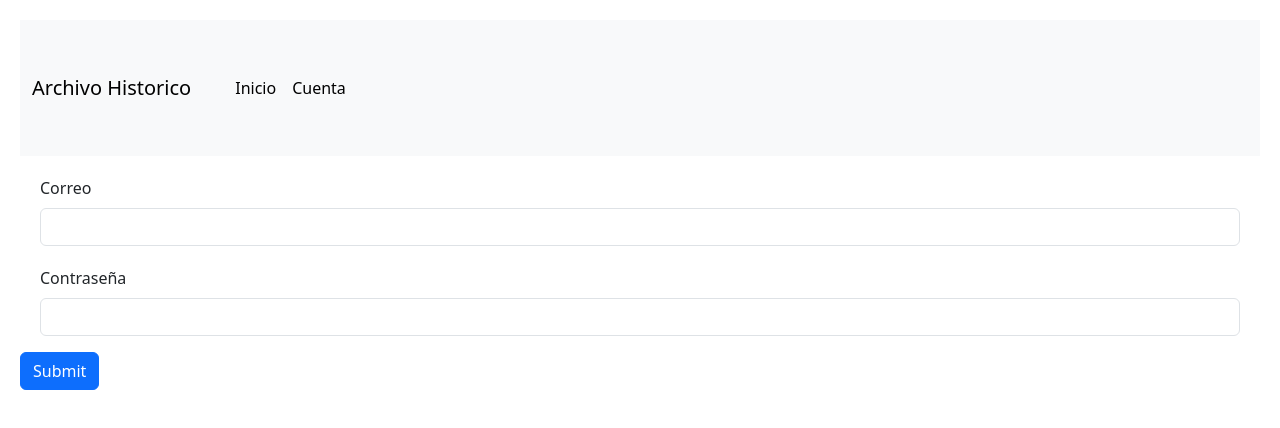
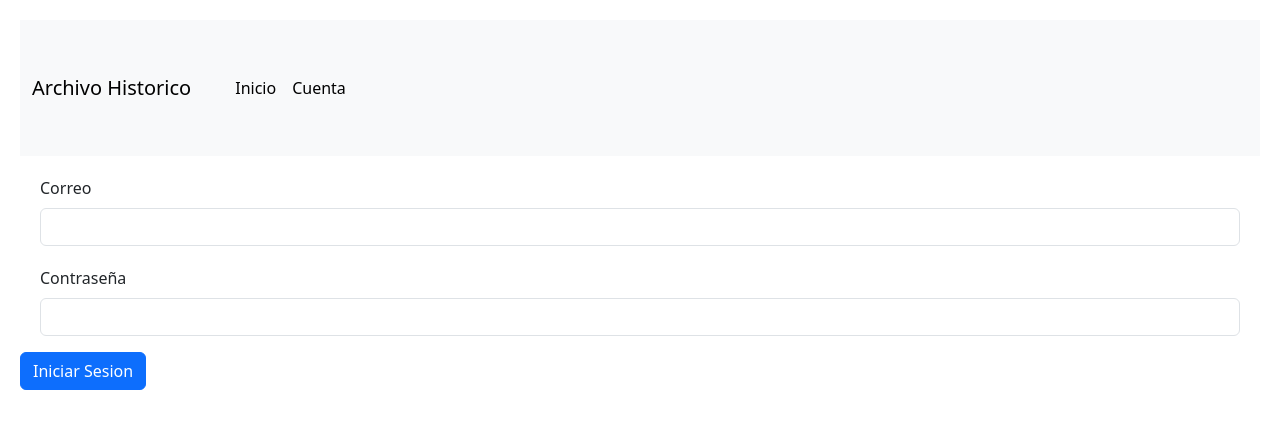
Before and after one commit to Facu137/Archivo-H-Frontend, a React (Vite) app: page /login in a window 1280 px wide. Shown: the top 428 px of the page. Built offline with nearby package versions, Linux system fonts and the light colour scheme.

Commit message:
iniciar sesion corregido

```diff
--- a/src/routes/Login.jsx
+++ b/src/routes/Login.jsx
@@ -24,7 +24,7 @@ export const Login = () => {
       </div>
 
       <button type="submit" className="btn btn-primary">
-        Submit
+        Iniciar Sesion
       </button>
     </form>
   );
```
